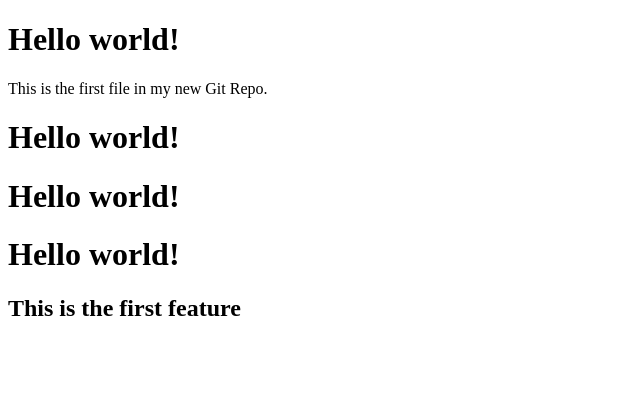
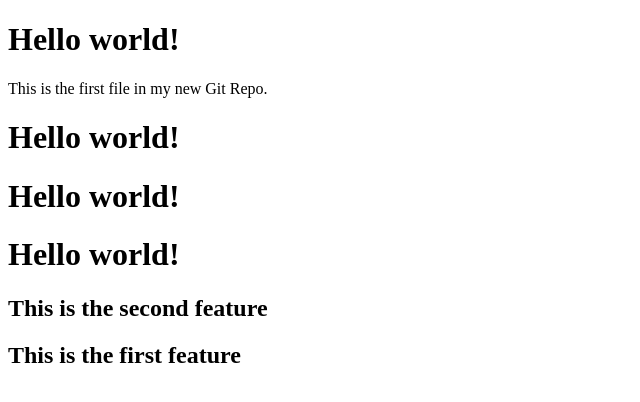
Before and after one commit to Adithya-KSM/proj0, a plain HTML site: page index.html in a window 1280 px wide. Shown: the whole page, without its empty margins (0-640 px from the left). Drawn offline with Linux system fonts and the light colour scheme.

Commit message:
second feature

```diff
--- a/index.html
+++ b/index.html
@@ -10,6 +10,7 @@
 <h1>Hello world!</h1>
 <h1>Hello world!</h1>
 <h1>Hello world!</h1>
+<h2>This is the second feature</h2>
 <h2>This is the first feature</h2>
 </body>
 </html>
```
